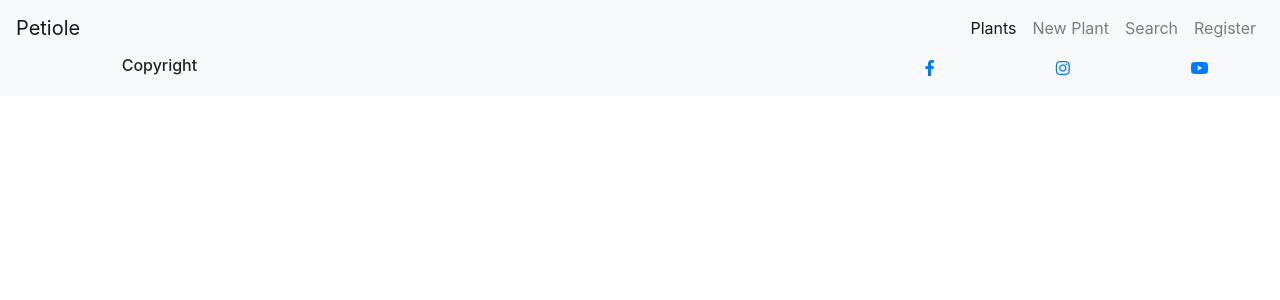
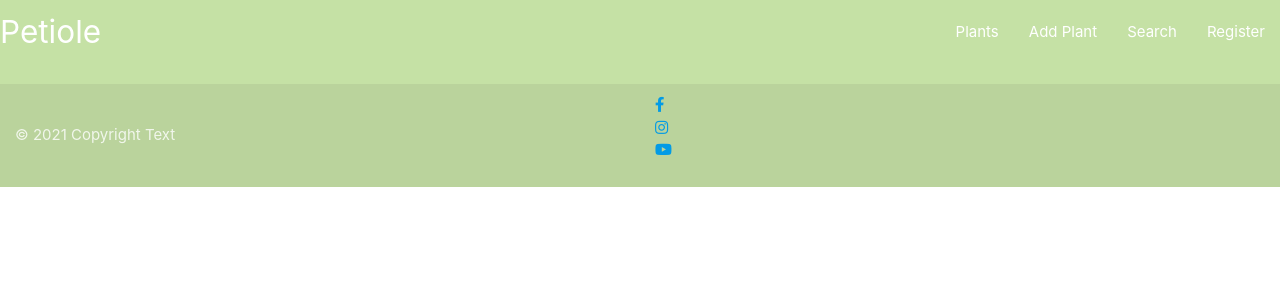
Before and after one commit to keeks-mtl/petiole, a Flask app: page / in a window 1280 px wide. Shown: the top 300 px of the page. Run offline with Flask 2, Linux system fonts and the light colour scheme; data that the repository does not hold is empty; some libraries are stand-ins or nearby versions.

Commit message:
Add Materialize and Static files

```diff
--- a/static/js/script.js
+++ b/static/js/script.js
@@ -0,0 +1,3 @@
+$(document).ready(function(){
+    $('.sidenav').sidenav();
+  });
--- a/templates/base.html
+++ b/templates/base.html
@@ -3,51 +3,54 @@
 <head>
     <meta charset="UTF-8">
     <meta name="viewport" content="width=device-width, initial-scale=1.0">
-    <link rel="stylesheet" href="https://cdn.jsdelivr.net/npm/bootstrap@4.6.0/dist/css/bootstrap.min.css" integrity="sha384-B0vP5xmATw1+K9KRQjQERJvTumQW0nPEzvF6L/Z6nronJ3oUOFUFpCjEUQouq2+l" crossorigin="anonymous">
-    <link rel="stylesheet" href="https://cdnjs.cloudflare.com/ajax/libs/font-awesome/5.15.3/css/all.min.css" />
+    <link rel="stylesheet" href="https://cdn.jsdelivr.net/npm/bootstrap@4.6.0/dist/css/bootstrap.min.css"
+        integrity="sha384-B0vP5xmATw1+K9KRQjQERJvTumQW0nPEzvF6L/Z6nronJ3oUOFUFpCjEUQouq2+l" crossorigin="anonymous">
+    <link rel="stylesheet" href="https://cdnjs.cloudflare.com/ajax/libs/font-awesome/5.15.3/css/all.min.css" type="text/css">
+    <link rel="stylesheet" href="https://cdnjs.cloudflare.com/ajax/libs/materialize/1.0.0/css/materialize.min.css" type="text/css">
+    <link rel="stylesheet" href="{{ url_for('static', filename='css/style.css') }}" type="text/css">
+    {% block styles %}
+    {% endblock %}
     <title>Petiole</title>
 </head>
 <body>
-    <nav class="navbar navbar-expand-lg navbar-light bg-light">
-    <a class="navbar-brand" href="#">Petiole</a>
-    <button class="navbar-toggler" type="button" data-toggle="collapse" data-target="#navbarNav" aria-controls="navbarNav" aria-expanded="false" aria-label="Toggle navigation">
-        <span class="navbar-toggler-icon"></span>
-    </button>
-        <div class="collapse navbar-collapse justify-content-end" id="navbarNav">
-            <ul class="navbar-nav">
-                <li class="nav-item active">
-                    <a class="nav-link" href="#">Plants <span class="sr-only">(current)</span></a>
-                </li>
-                <li class="nav-item">
-                    <a class="nav-link" href="#">New Plant</a>
-                </li>
-                <li class="nav-item">
-                    <a class="nav-link" href="#">Search</a>
-                </li>
-                <li class="nav-item">
-                    <a class="nav-link" href="#">Register</a>
-                </li>
+    <nav>
+    <div class="nav-wrapper light-green lighten-3">
+      <a href="#!" class="brand-logo">Petiole</a>
+      <a href="#" data-target="mobile-demo" class="sidenav-trigger"><i class="material-icons">menu</i></a>
+      <ul class="right hide-on-med-and-down">
+        <li><a href="#">Plants</a></li>
+        <li><a href="#">Add Plant</a></li>
+        <li><a href="#">Search</a></li>
+        <li><a href="#">Register</a></li>
       </ul>
     </div>
   </nav>
+
+  <ul class="sidenav" id="mobile-demo">
+    <li><a href="#">Plants</a></li>
+    <li><a href="#">Add Plant</a></li>
+    <li><a href="#">Search</a></li>
+    <li><a href="#">Register</a></li>
+  </ul>
+
     {% block content %}
     {% endblock %}
 
     <!-- footer -->
-    <footer class="container-fluid bg-light">
-        <div id="footer-details" class="row">
-            <div class="col-sm-6 justify-content-around mx-auto">
-                <h6>Copyright</h6>
+    <footer class="page-footer light-green lighten-3">
+          <div class="footer-copyright">
+            <div class="container">
+            © 2021 Copyright Text
             </div>
-            <div class="col-sm-4">
-                <ul class="list-inline d-flex justify-content-around">
-                    <li class="list-inline-item ">
+            <div class="container">
+                <ul>
+                  <li>
                       <a href="https://www.facebook.com" target="_blank" alt="facebook link"><i class="fab fa-facebook-f"></i></a>
                   </li>
-                    <li class="list-inline-item">
+                  <li>
                       <a href="https://www.instagram.com" target="_blank" alt="instagram link"><i class="fab fa-instagram"></i></a>
                   </li>
-                    <li class="list-inline-item">
+                  <li>
                       <a href="https://www.youtube.com" target="_blank" alt="youtube link"><i class="fab fa-youtube"></i></a>
                   </li>
                 </ul>
@@ -55,5 +58,11 @@
           </div>
         </footer>
 <!-- /footer -->
+    <script src="https://code.jquery.com/jquery-3.6.0.min.js"
+        integrity="sha256-/xUj+3OJU5yExlq6GSYGSHk7tPXikynS7ogEvDej/m4=" crossorigin="anonymous"></script>
+    <script src="https://cdnjs.cloudflare.com/ajax/libs/materialize/1.0.0/js/materialize.min.js"></script>
+    <script src="{{ url_for('static', filename='js/script.js') }}"></script>
+    {% block scripts %}
+    {% endblock %}
 </body>
 </html>
```
Lines whose indentation alone changed are shown as unchanged.
